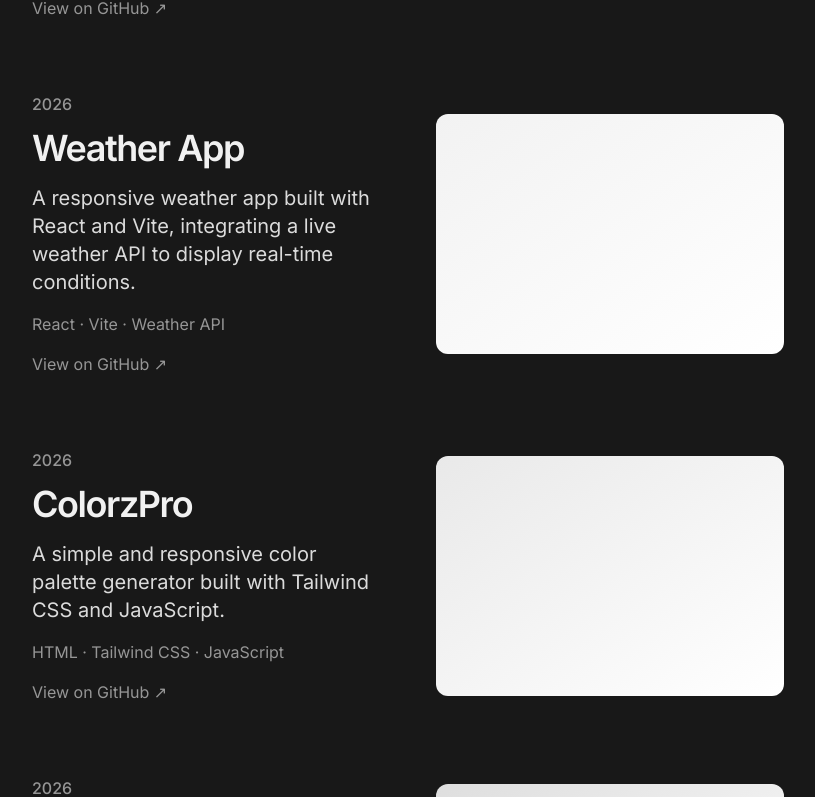
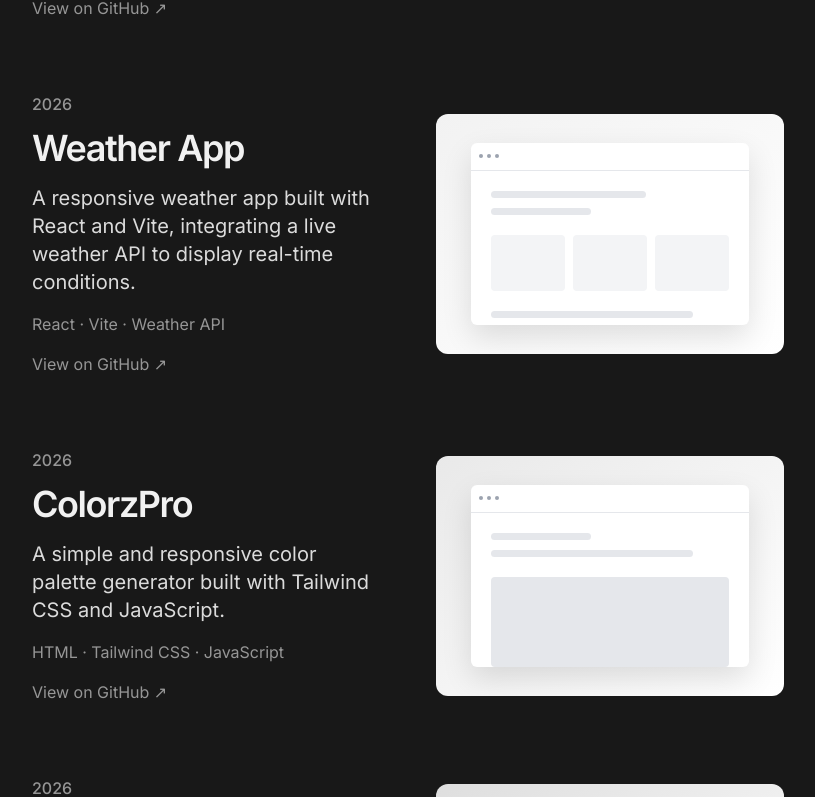
Before and after one commit to vikasprajapati3/portfolio, a React (Vite) app: page / in a window 1280 px wide. Shown: the part 1363-2160 px from the top of the page, without its empty margins (232-1047 px from the left). Built offline with nearby package versions, Linux system fonts and the light colour scheme.

Commit message:
update index.css

```diff
--- a/src/index.css
+++ b/src/index.css
@@ -10,3 +10,88 @@ html {
 body {
   @apply bg-bg text-ink font-sans antialiased;
 }
+
+::selection {
+  @apply bg-ink text-bg;
+}
+
+/* Scroll reveal */
+.reveal {
+  opacity: 0;
+  transform: translateY(28px);
+  transition: opacity 0.8s ease, transform 0.8s ease;
+}
+
+.reveal.visible {
+  opacity: 1;
+  transform: translateY(0);
+}
+
+/* Mock window (project previews) */
+.mock-window {
+  @apply absolute bg-white rounded-md overflow-hidden;
+  top: 12%;
+  left: 10%;
+  width: 80%;
+  height: 76%;
+  box-shadow: 0 12px 30px rgba(0, 0, 0, 0.12);
+}
+
+.mock-top {
+  @apply h-7 border-b border-gray-200 flex items-center px-2 gap-1;
+}
+
+.mock-dot {
+  @apply w-1 h-1 rounded-full bg-gray-400;
+}
+
+.mock-content {
+  @apply p-5;
+}
+
+.mock-line {
+  @apply h-[7px] bg-gray-200 rounded-full mb-2.5;
+}
+
+.mock-line.small {
+  width: 42%;
+}
+
+.mock-line.medium {
+  width: 65%;
+}
+
+.mock-line.large {
+  width: 85%;
+}
+
+.mock-boxes {
+  @apply grid grid-cols-3 gap-2 mt-5;
+}
+
+.mock-box {
+  @apply h-14 bg-gray-100 rounded;
+}
+
+.mock-block {
+  @apply w-full h-[90px] mt-5 bg-gray-200 rounded;
+}
+
+/* Reduced motion */
+@media (prefers-reduced-motion: reduce) {
+  html {
+    scroll-behavior: auto;
+  }
+
+  *,
+  *::before,
+  *::after {
+    animation-duration: 0.01ms !important;
+    transition-duration: 0.01ms !important;
+  }
+
+  .reveal {
+    opacity: 1 !important;
+    transform: none !important;
+  }
+}
```
